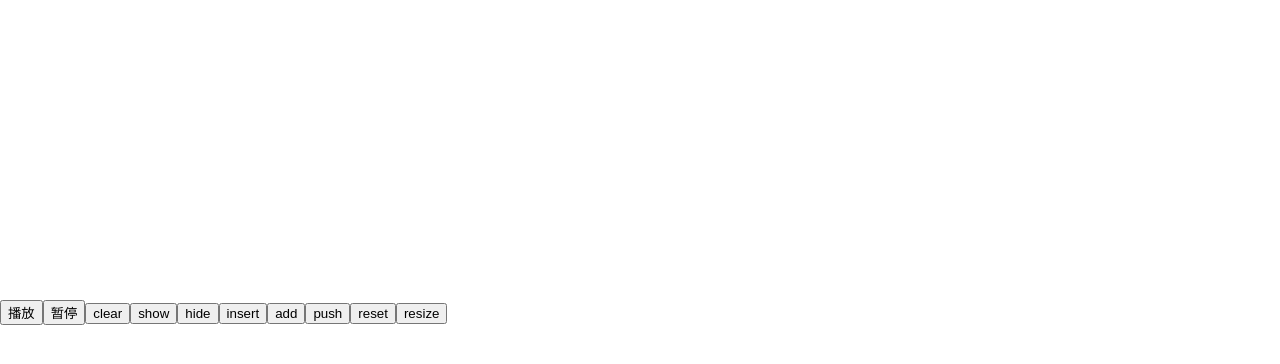
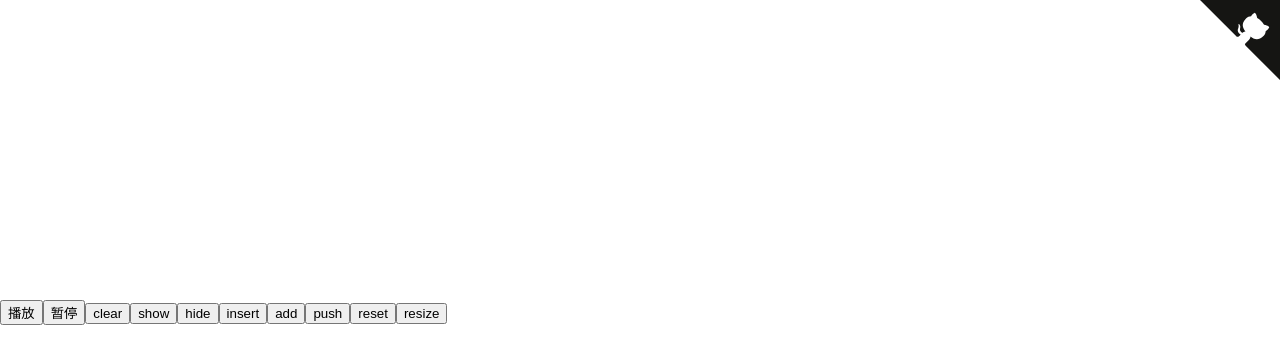
Before and after one commit to dshuais/danmaku-vue, a Vue app: page / in a window 1280 px wide. Shown: the top 364 px of the page. Built offline with nearby package versions, Linux system fonts and the light colour scheme.

Commit message:
fix：增加favicon和github跳转

```diff
--- a/src/App.vue
+++ b/src/App.vue
@@ -2,7 +2,7 @@
  * @Author: dushuai
  * @Date: 2023-05-25 15:46:39
  * @LastEditors: dushuai
- * @LastEditTime: 2023-06-02 15:59:34
+ * @LastEditTime: 2023-06-05 17:14:48
  * @description: 心平气和
 -->
 <script setup lang="ts">
@@ -523,6 +523,20 @@
   <button @click="handleDanmu('push')">push</button>
   <button @click="handleDanmu('reset')">reset</button>
   <button @click="handleDanmu('resize')">resize</button>
+
+
+  <a href="https://github.com/dshuais/danmaku-vue" class="github" target="_blank" aria-label="View source on Github">
+    <svg width="80" height="80" viewBox="0 0 250 250"
+      style="fill: #151513; color: #fff; position: absolute; top: 0; border: 0; right: 0" aria-hidden="true">
+      <path d="M0,0 L115,115 L130,115 L142,142 L250,250 L250,0 Z"></path>
+      <path
+        d="M128.3,109.0 C113.8,99.7 119.0,89.6 119.0,89.6 C122.0,82.7 120.5,78.6 120.5,78.6 C119.2,72.0 123.4,76.3 123.4,76.3 C127.3,80.9 125.5,87.3 125.5,87.3 C122.9,97.6 130.6,101.9 134.4,103.2"
+        fill="currentColor" style="transform-origin: 130px 106px" class="octo-arm"></path>
+      <path
+        d="M115.0,115.0 C114.9,115.1 118.7,116.5 119.8,115.4 L133.7,101.6 C136.9,99.2 139.9,98.4 142.2,98.6 C133.8,88.0 127.5,74.4 143.8,58.0 C148.5,53.4 154.0,51.2 159.7,51.0 C160.3,49.4 163.2,43.6 171.4,40.1 C171.4,40.1 176.1,42.5 178.8,56.2 C183.1,58.6 187.2,61.8 190.9,65.4 C194.5,69.0 197.7,73.2 200.1,77.6 C213.8,80.2 216.3,84.9 216.3,84.9 C212.7,93.1 206.9,96.0 205.4,96.6 C205.1,102.4 203.0,107.8 198.3,112.5 C181.9,128.9 168.3,122.5 157.7,114.1 C157.9,116.9 156.7,120.9 152.7,124.9 L141.0,136.5 C139.8,137.7 141.6,141.9 141.8,141.8 Z"
+        fill="currentColor" class="octo-body"></path>
+    </svg>
+  </a>
 </template>
 
 <style scoped lang="scss">
@@ -548,4 +562,36 @@
     padding-left: 10px;
   }
 }
+
+.github:hover .octo-arm {
+  animation: wave 560ms ease-in-out;
+}
+
+@keyframes wave {
+
+  0%,
+  100% {
+    transform: rotate(0);
+  }
+
+  20%,
+  60% {
+    transform: rotate(-25deg);
+  }
+
+  40%,
+  80% {
+    transform: rotate(10deg);
+  }
+}
+
+@media (max-width: 500px) {
+  .github:hover .octo-arm {
+    animation: none;
+  }
+
+  .github .octo-arm {
+    animation: wave 560ms ease-in-out;
+  }
+}
 </style>
```
Also changed, not shown: 1 other file (tests, documents, lock files or other folders).
